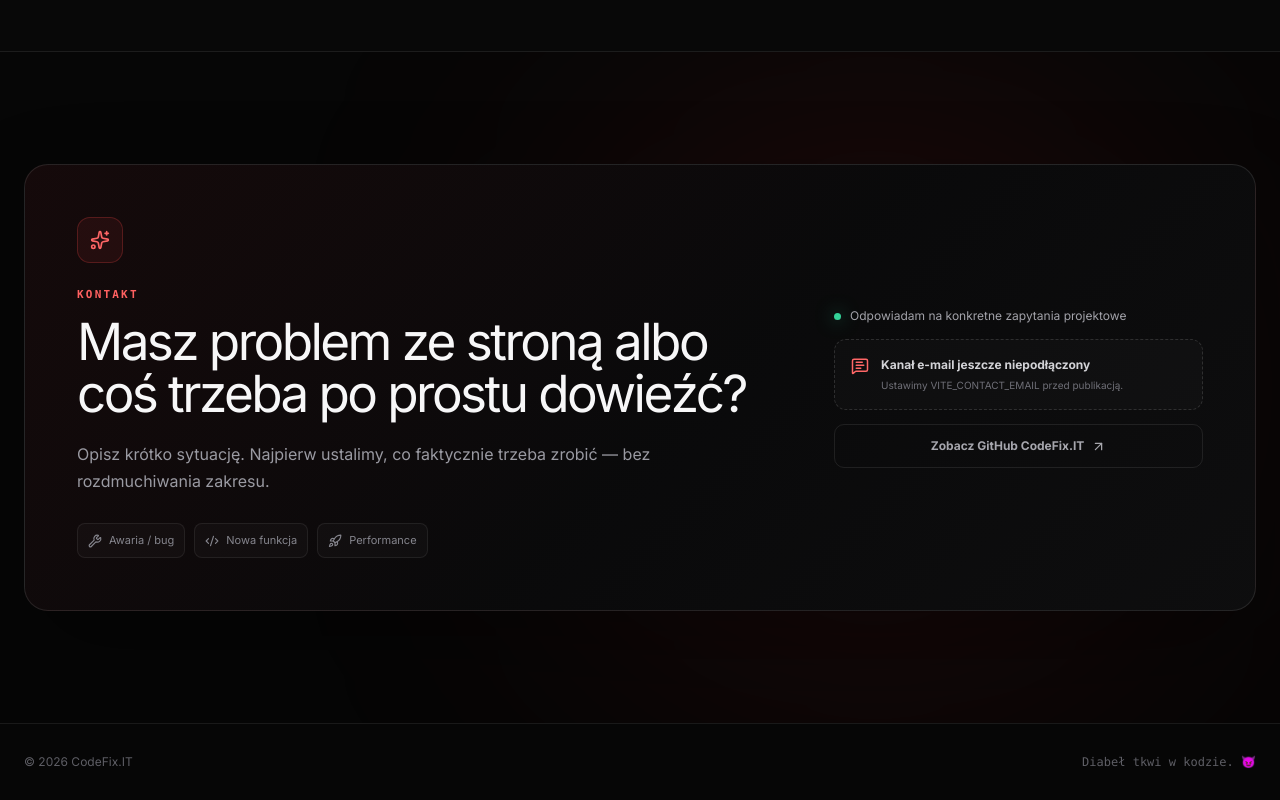
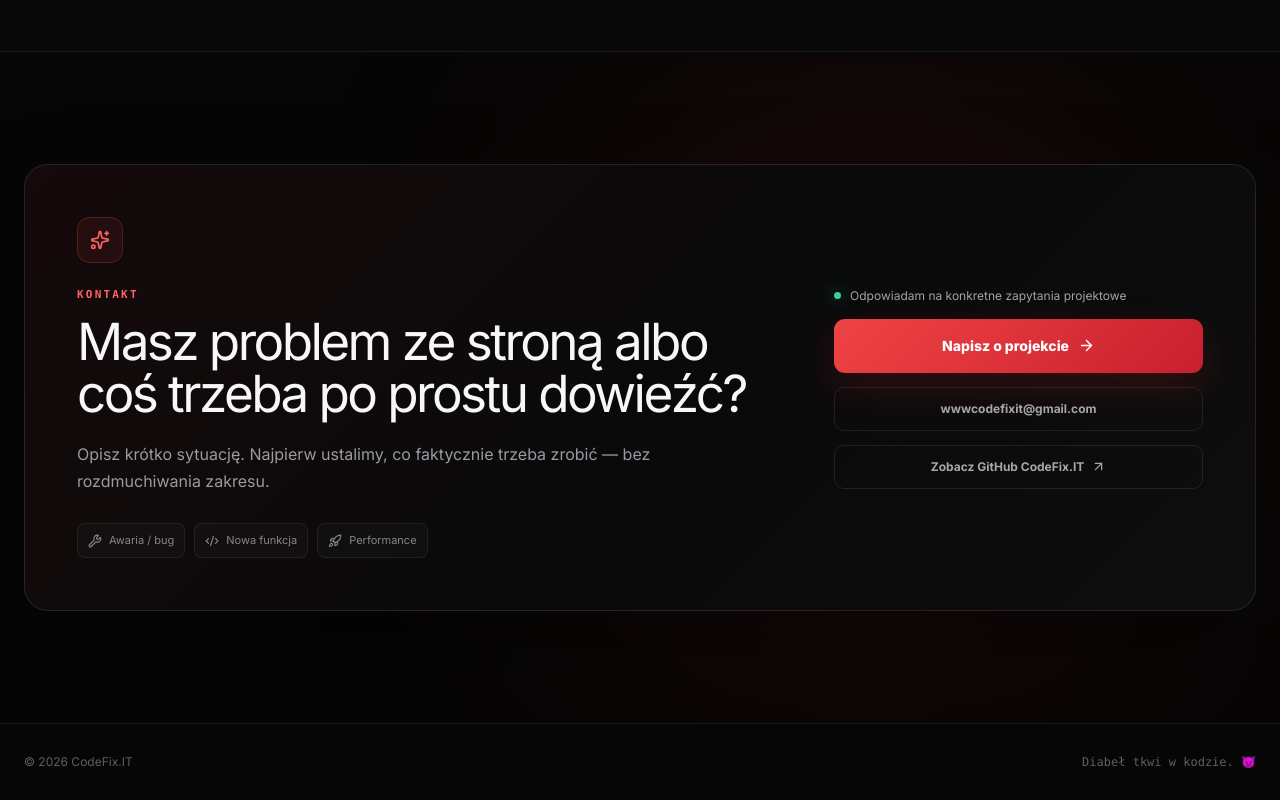
Before and after one commit to wwwCodeFixIT/CodeFix.IT---Portfolio-Short, a React (Vite) app: page / in a window 1280 px wide. Shown: the part 3061-3861 px from the top of the page. Built offline with nearby package versions, Linux system fonts and the light colour scheme.

Commit message:
feat: connect public contact email

```diff
--- a/src/pages/HomepageV1.tsx
+++ b/src/pages/HomepageV1.tsx
@@ -9,7 +9,6 @@ import {
   Layers3,
   MessageSquareText,
   Rocket,
-  ShieldCheck,
   Sparkles,
   Wrench,
 } from 'lucide-react';
@@ -70,18 +69,10 @@ const advantages = [
 ];
 
 const featuredProjects = projects.slice(0, 3);
+const contactEmail = 'wwwcodefixit@gmail.com';
+const contactHref = `mailto:${contactEmail}?subject=${encodeURIComponent('Zapytanie ze strony CodeFix.IT')}`;
 
 export function HomepageV1() {
-  const contactEmail = (
-    import.meta as ImportMeta & {
-      env: Record<string, string | undefined>;
-    }
-  ).env.VITE_CONTACT_EMAIL?.trim();
-
-  const contactHref = contactEmail
-    ? `mailto:${contactEmail}?subject=${encodeURIComponent('Zapytanie ze strony CodeFix.IT')}`
-    : undefined;
-
   return (
     <div className="homepage-v1">
       <header className="cf-header">
@@ -365,20 +356,14 @@ export function HomepageV1() {
                   Odpowiadam na konkretne zapytania projektowe
                 </div>
 
-                {contactHref ? (
-                  <a href={contactHref} className="cf-button cf-button-primary cf-contact-button">
-                    Napisz o projekcie
-                    <ArrowRight size={17} aria-hidden="true" />
-                  </a>
-                ) : (
-                  <div className="cf-contact-placeholder" role="status">
-                    <MessageSquareText size={18} aria-hidden="true" />
-                    <div>
-                      <strong>Kanał e-mail jeszcze niepodłączony</strong>
-                      <span>Ustawimy VITE_CONTACT_EMAIL przed publikacją.</span>
-                    </div>
-                  </div>
-                )}
+                <a href={contactHref} className="cf-button cf-button-primary cf-contact-button">
+                  Napisz o projekcie
+                  <ArrowRight size={17} aria-hidden="true" />
+                </a>
+
+                <a href={`mailto:${contactEmail}`} className="cf-github-link">
+                  {contactEmail}
+                </a>
 
                 <a
                   href="https://github.com/wwwCodeFixIT"
```
